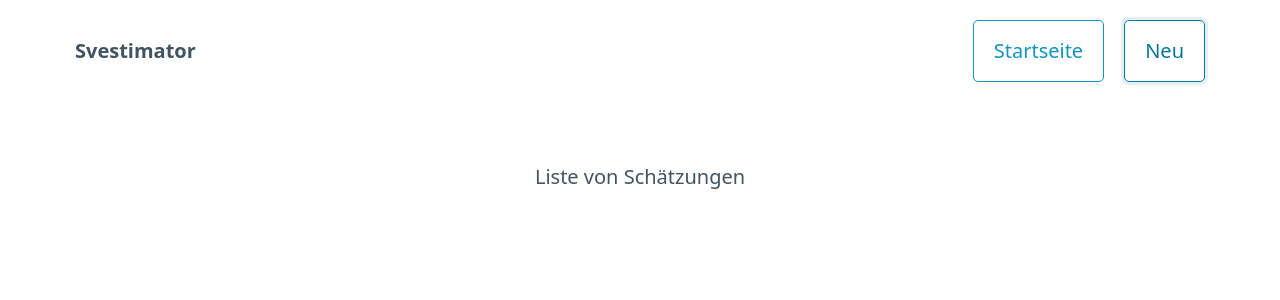
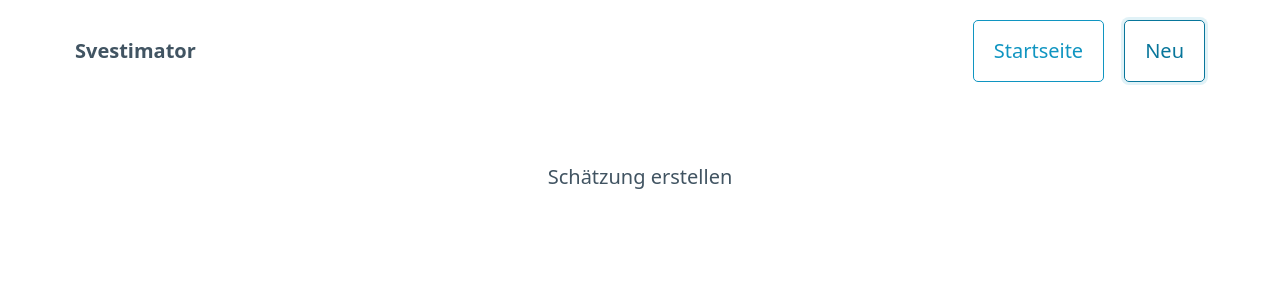
Before and after one commit to nilsroehrig/svelte-workshop-jsdays-munich-2023, a Svelte app: page / in a window 1280 px wide. Both pictures are taken after a click on the button "Neu". Shown: the top 300 px of the page. Built offline with nearby package versions, Linux system fonts and the light colour scheme.

Commit message:
allow page switch

```diff
--- a/src/App.svelte
+++ b/src/App.svelte
@@ -1,3 +1,7 @@
+<script>
+  let currentView = "start_page";
+</script>
+
 <header>
   <nav>
     <ul>
@@ -5,17 +9,26 @@
     </ul>
     <ul>
       <li>
-        <button class="outline">Startseite</button>
+        <button class="outline" on:click={() => (currentView = "start_page")}
+          >Startseite</button
+        >
       </li>
       <li>
-        <button class="outline">Neu</button>
+        <button
+          class="outline"
+          on:click={() => (currentView = "create_estimation")}>Neu</button
+        >
       </li>
     </ul>
   </nav>
 </header>
 
 <main>
-  <p>Liste von Schätzungen</p>
+  {#if currentView === "create_estimation"}
+    <p>Schätzung erstellen</p>
+  {:else}
+    <p>Liste von Schätzungen</p>
+  {/if}
 </main>
 
 <style>
```
